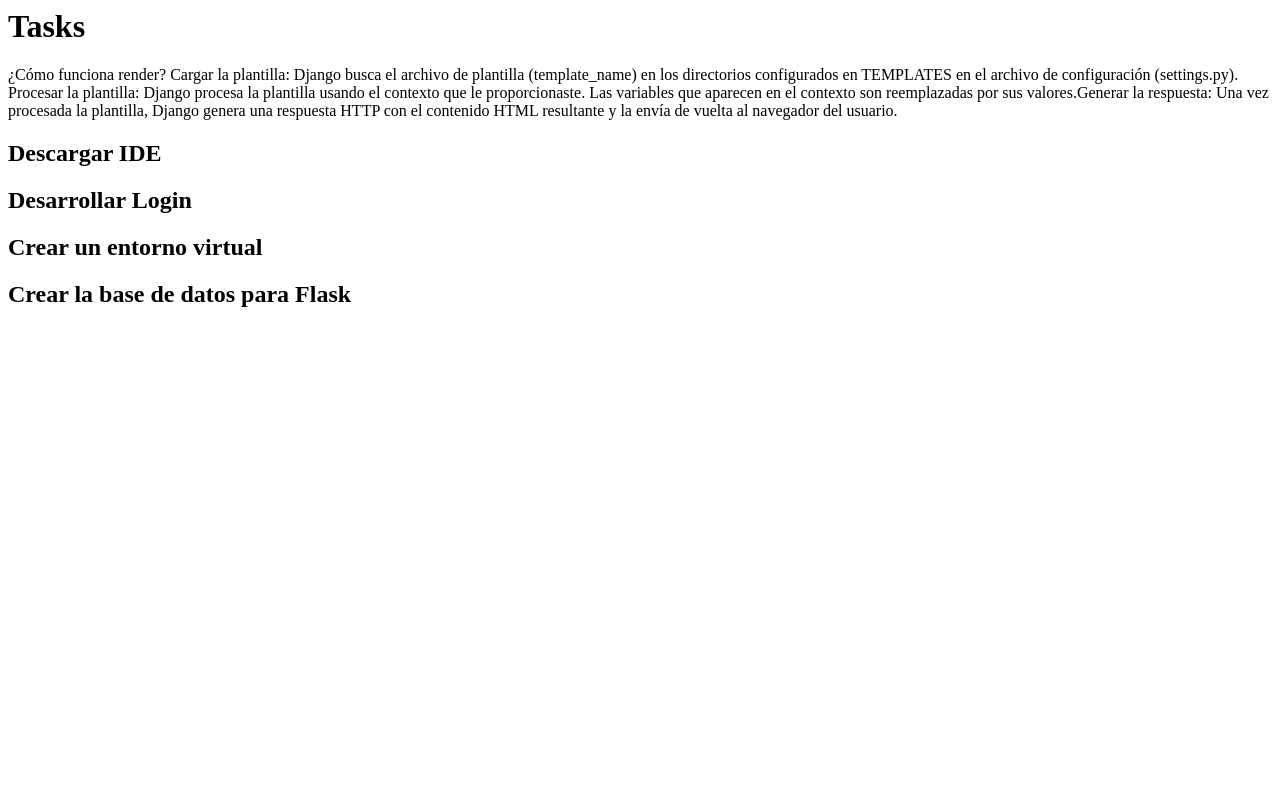
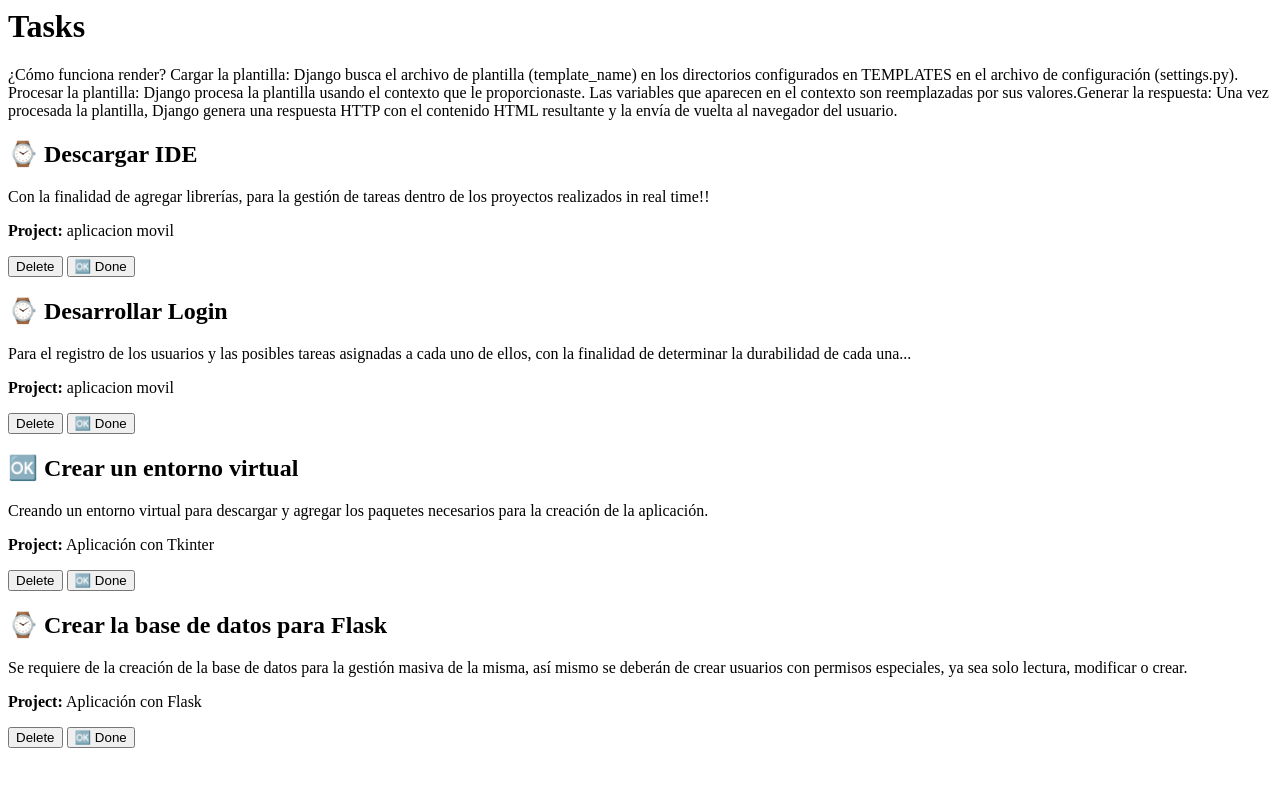
Before and after one commit to GioSosaGacia/Django_you, a Django app: page /tasks/ in a window 1280 px wide. Shown: the top 787 px of the page. Run offline with Django 4.2, Linux system fonts and the light colour scheme; data comes from the database, SQL or seed files in the repository; both versions use the stored data as it was after the commit.

Commit message:
Uso de jinga para la creacion de loop dentro de los templates

```diff
--- a/myapp/Templates/project.html
+++ b/myapp/Templates/project.html
@@ -9,4 +9,8 @@
 {% comment %} lOOPS, RECORRER ELEMENTOS CON UN FOR,project es la varible que creamos para el for e in projects es la variable creada del views.py en el apartado del render     {% endcomment %}
 {% for project in projects %}
 <h2>{{project.name}}
+<div>
+    <button>Delete</button>
+    <button>Update</button>
+</div>
 {% endfor %}
--- a/myapp/Templates/tasks.html
+++ b/myapp/Templates/tasks.html
@@ -8,6 +8,22 @@ Procesar la plantilla: Django procesa la plantilla usando el contexto que le pro
 
 {% for task in tasks%}
     <div>
-    <h2>{{task.title}}</h2>
+{% comment %} En Django, {%%} se utiliza para delimitar etiquetas de plantilla (template tags) esto es jinga  {% endcomment %}
+    <h2>{% if task.done == False %} ⌚ {% else %} 🆗 {% endif %} {{task.title}}</h2>
+
+    <!-- el codigo qye esta en el h2 sustituye a este fragmento
+    {% if task.done == False %}
+    <p>Tarea pendiente</p>
+    {% else %}
+    <p>Tarea realizada</p>
+    {% endif %}-->
+
+
+    <p>{{task.description}}</p>
+    <p><strong>Project:</strong> {{task.project.name}}</p>
+    <div>
+        <button>Delete</button>
+        <button>🆗 Done</button>
+    </div>
     </div>
 {% endfor %}
--- a/myapp/models.py
+++ b/myapp/models.py
@@ -21,6 +21,8 @@ class Task(models.Model):
     description = models.TextField()
     #con la eliminacion en cascada si deseamos eliminar un proyecto lo eliminara y si el mismo esta relacionado a + proyectos o raeas eliminara todo lo relacionado a tal projecto
     project = models.ForeignKey(Project, on_delete=models.CASCADE)
+    #podemos agregar mas campos a la table solo de debe de hacer el makemigrations y migrate
+    done = models.BooleanField(default=False)
 
     def __str__(self):
          return self.title + '-' + self.project.name
--- a/myapp/urls.py
+++ b/myapp/urls.py
@@ -9,7 +9,7 @@ urlpatterns = [
     #De esta manera podemos recibir parametros en la misma ruta agregar pico parentesis<con el tipo de dato y nombre de la variable>
     path('hello/<int:id>', views.hello),
     path('about/', views.about),
-    path('index/', views.index),
+    path('', views.index),
     path('projects/', views.projects),
     #path('tasks/<int:id>', views.tasks),
     #con render
```
Also changed, not shown: db.sqlite3, myapp/Templates/base.html (added), myapp/migrations/0003_task_done.py (added).
